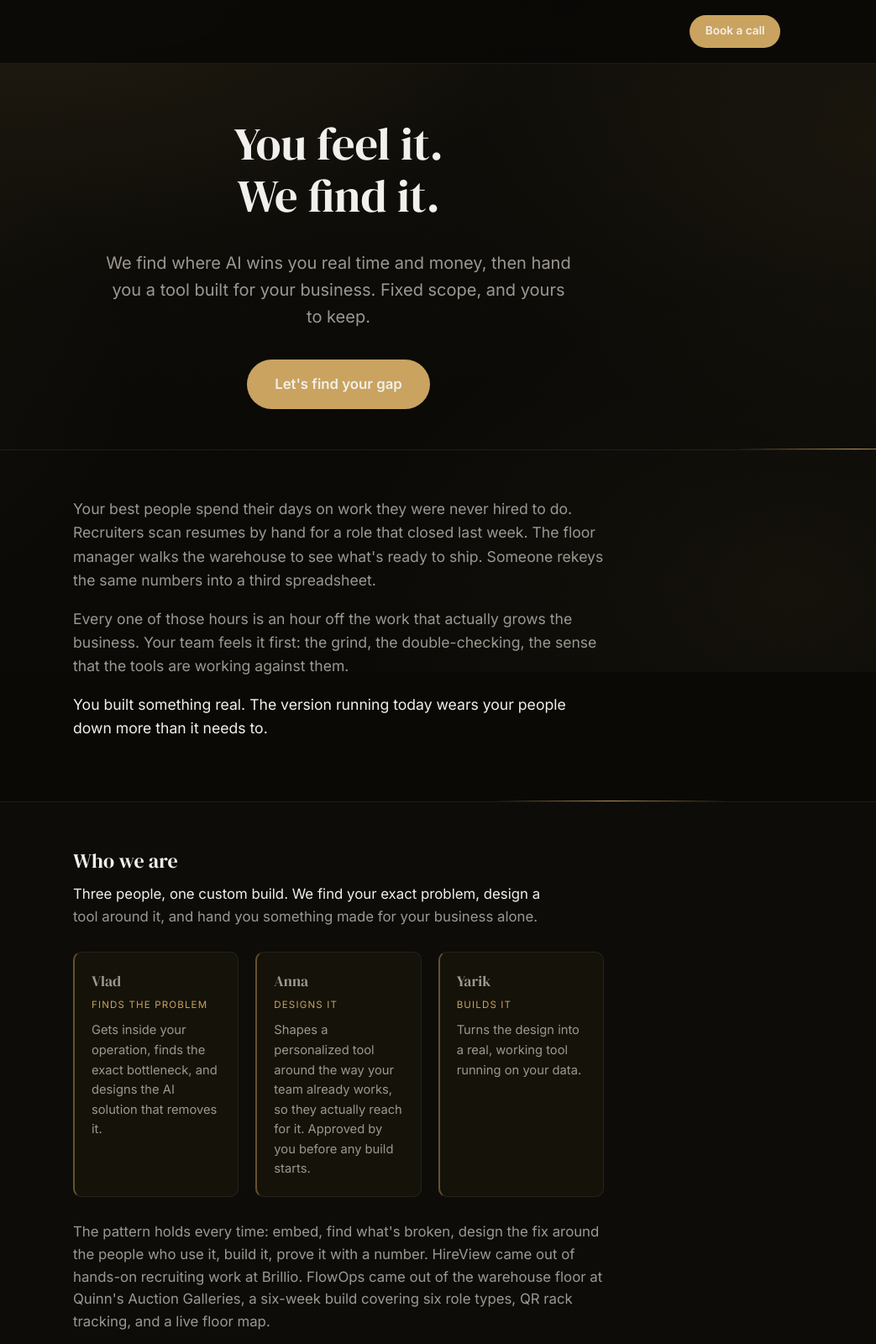
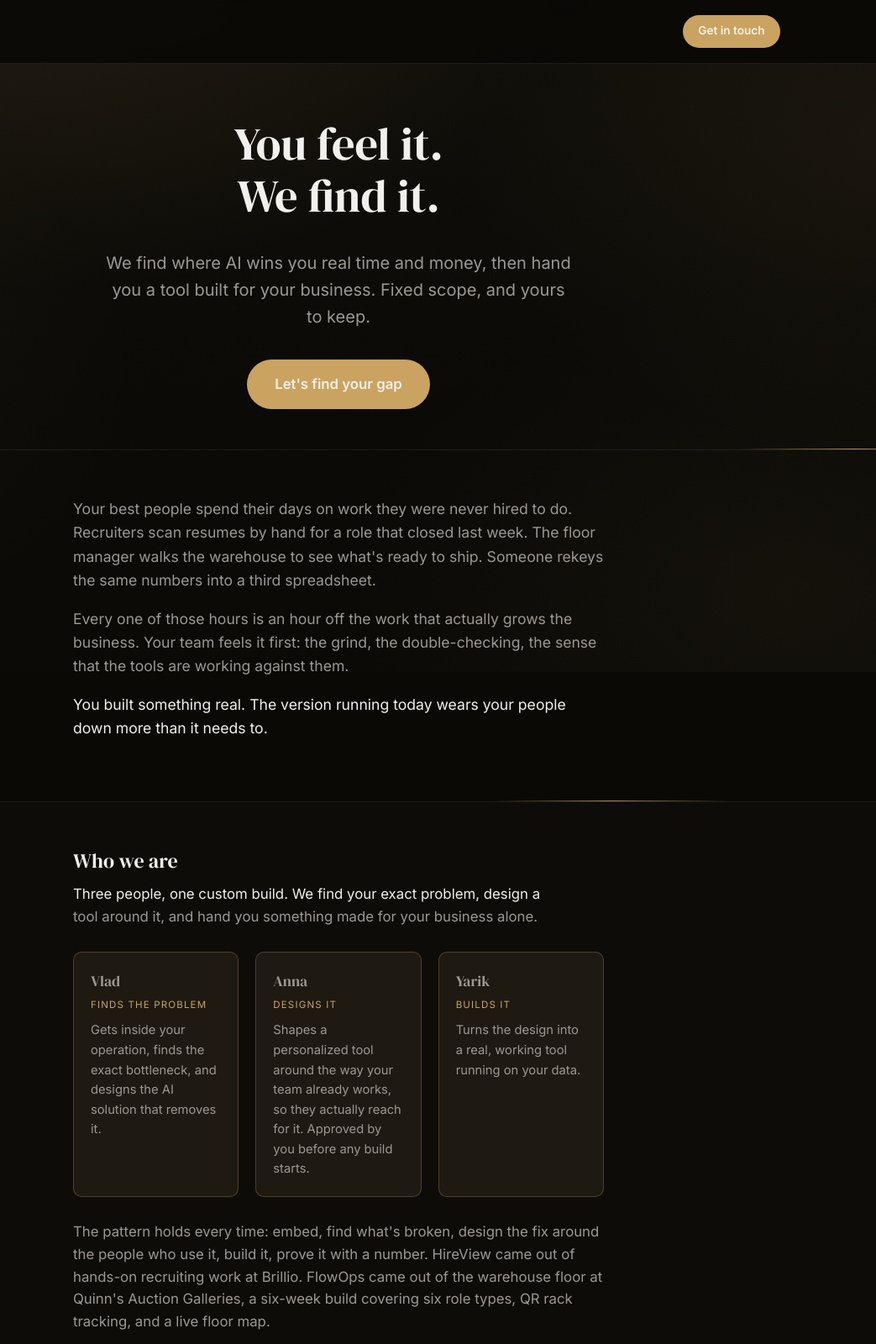
Before and after one commit to VashYarik/Ondrium, a plain HTML site: page index.html in a window 1280 px wide. Shown: the top 1600 px of the page at 84% size, 237-1280 px from the left. Drawn offline with Linux system fonts and the light colour scheme.

Commit message:
Relabel email CTAs to Get in touch

```diff
--- a/index.html
+++ b/index.html
@@ -268,16 +268,15 @@
     margin: 1.75rem 0;
   }
   .team-member {
-    background: var(--bg-card);
-    border: 1px solid var(--border);
-    border-left: 2px solid rgba(201,163,95,0.45);
+    background: #1e1a12;
+    border: 1px solid rgba(201,163,95,0.28);
     border-radius: var(--radius);
     padding: 1.25rem;
-    transition: transform 0.15s ease, box-shadow 0.15s ease, border-left-color 0.15s ease;
+    transition: transform 0.15s ease, box-shadow 0.15s ease, border-color 0.15s ease;
   }
   .team-member:hover {
     transform: translateY(-3px);
-    border-left-color: var(--accent);
+    border-color: rgba(201,163,95,0.55);
     box-shadow: 0 6px 20px rgba(201,163,95,0.10);
   }
   .team-member .team-name { font-family: 'DM Serif Display', serif; font-size: 1.1rem; margin: 0; }
@@ -555,7 +554,7 @@
         </g>
       </g>
     </svg><span class="logo-text">ONDRIUM</span></div>
-    <a href="mailto:vladvashchuk2005@gmail.com?subject=Let%27s%20find%20my%20gap" class="btn btn-primary btn-sm">Book a call</a>
+    <a href="mailto:vladvashchuk2005@gmail.com?subject=Let%27s%20find%20my%20gap" class="btn btn-primary btn-sm">Get in touch</a>
   </div>
 </header>
 
@@ -654,7 +653,7 @@
 
     <div class="mid-cta">
       <p>Both started the same way: a five-day sprint that mapped the gap before we touched any code.</p>
-      <a href="mailto:vladvashchuk2005@gmail.com?subject=Let%27s%20find%20my%20gap" class="btn btn-primary">Book a call</a>
+      <a href="mailto:vladvashchuk2005@gmail.com?subject=Let%27s%20find%20my%20gap" class="btn btn-primary">Get in touch</a>
     </div>
   </div>
 </section>
@@ -755,7 +754,7 @@
   <div class="section-inner narrow center">
     <h2>Let's find your gap.</h2>
     <p>Thirty minutes, no pitch. You'll leave with a clear read on where AI can pay off in your workflow, and an honest answer on whether we're the ones to build it. If we're not, we'll point you to who is.</p>
-    <a href="mailto:vladvashchuk2005@gmail.com?subject=Let%27s%20find%20my%20gap" class="btn btn-primary btn-lg">Book a call</a>
+    <a href="mailto:vladvashchuk2005@gmail.com?subject=Let%27s%20find%20my%20gap" class="btn btn-primary btn-lg">Get in touch</a>
     <div class="contact-direct">
       <a href="mailto:vladvashchuk2005@gmail.com">vladvashchuk2005@gmail.com</a>
       <a href="https://linkedin.com/in/vladyslav-vashchuk-3b7657355" target="_blank" rel="noopener">LinkedIn</a>
```
